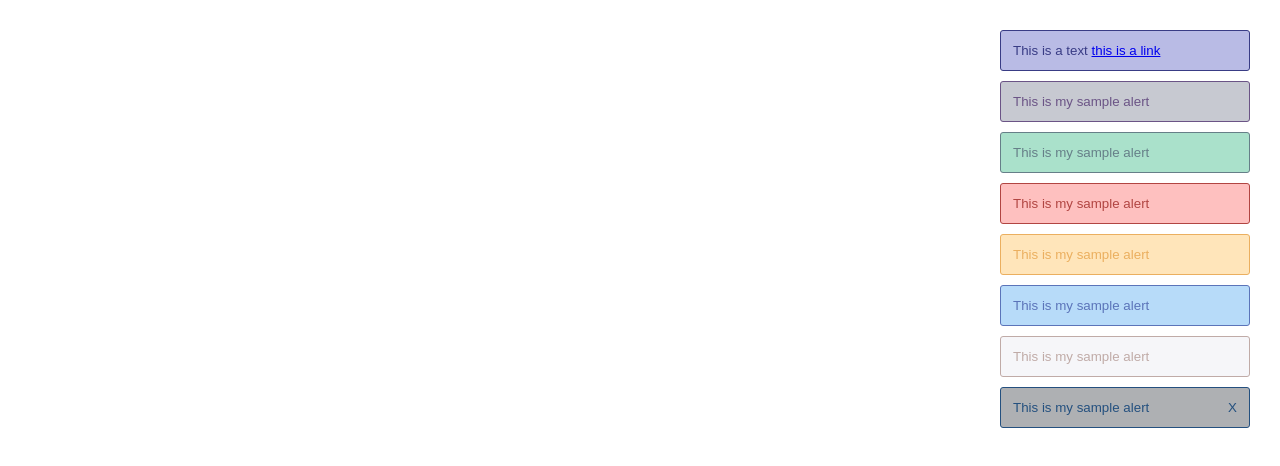
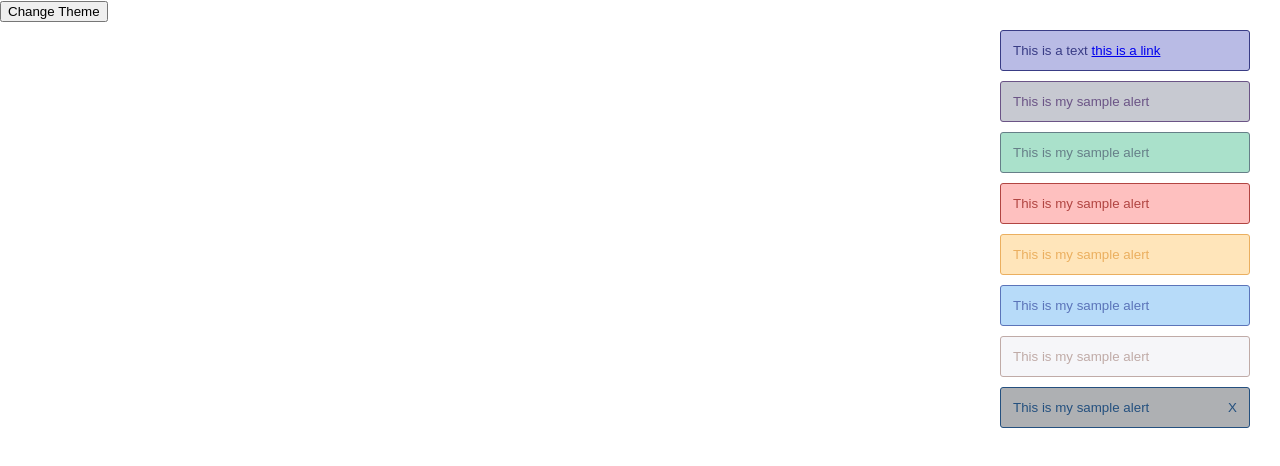
Before and after one commit to blealf/admin-dashboard, a React (Create React App) app: page / in a window 1280 px wide. Shown: the top 466 px of the page. Built offline with nearby package versions, Linux system fonts and the light colour scheme.

Commit message:
added themeing

```diff
--- a/src/App.js
+++ b/src/App.js
@@ -1,6 +1,8 @@
+import React, { useState } from 'react'
 import './App.css';
 import Alert from './components/Base/Components/Alert'
 import styled from 'styled-components'
+import { themes, ThemeContext } from './utils/theme'
 
 const AlertWrapper = styled.div`
   display: block;
@@ -12,12 +14,20 @@ const AlertWrapper = styled.div`
   padding: 10px;
 `;
 
-function App() {
+const App = () => {
+
+  const [theme, setTheme] = useState(themes.light)
+
+  const changeTheme = () => {
+    setTheme(theme === themes.light ? themes.dark : themes.light)
+  }
+
   return (
     <div className="App">
-      <header className="App-header">
-
-      </header>
+      <ThemeContext.Provider value={theme}>
+        <header className="App-header"></header>
+        <button onClick={changeTheme}> Change Theme</button>
+      </ThemeContext.Provider>
       <AlertWrapper>
         <Alert
           message={(
--- /dev/null
+++ b/src/assets/css/base/theme.scss
@@ -0,0 +1,3 @@
+@mixin themable() {
+
+}
--- a/src/components/Base/Components/Alert.jsx
+++ b/src/components/Base/Components/Alert.jsx
@@ -1,5 +1,6 @@
-import React, { useState, useEffect, useRef } from 'react'
+import React, { useState, useEffect, useRef, useContext } from 'react'
 import styled from 'styled-components'
+import { ThemeContext } from '../../../utils/theme'
 // import { Transition } from 'react-transition-group';
 import '../../../assets/css/base/main.scss'
 
@@ -34,13 +35,13 @@ const Alert = ({ message, type, dismiss, timeout }) => {
 
   const [textColor, setTextColor] = useState()
   const [bgColor, setBgColor] = useState()
-  const [duration, setDuration] = useState(6000)
+  const [duration] = useState(timeout || 6000)
+  const context = useContext(ThemeContext)
 
   const alertRef = useRef()
 
   useEffect(() => {
     selectColor(type)
-    if (timeout) setDuration(timeout)
     setTimeout(() => {
       alertRef.current.style.right = '10px'
     }, 400);
@@ -109,6 +110,7 @@ const Alert = ({ message, type, dismiss, timeout }) => {
       textColor={textColor}
       bgColor={bgColor}
       ref={alertRef}
+      theme={context}
     >
       <Content>
         {message}
--- /dev/null
+++ b/src/utils/theme.js
@@ -0,0 +1,14 @@
+import React from 'react'
+
+export const themes = {
+  light: {
+    bgColor: '#FBFAFF',
+    textColor: '#313533',
+  },
+  dark: {
+    bgColor: '#313533',
+    textColor: '#FBFAFF',
+  }
+}
+
+export const ThemeContext = React.createContext()
```
